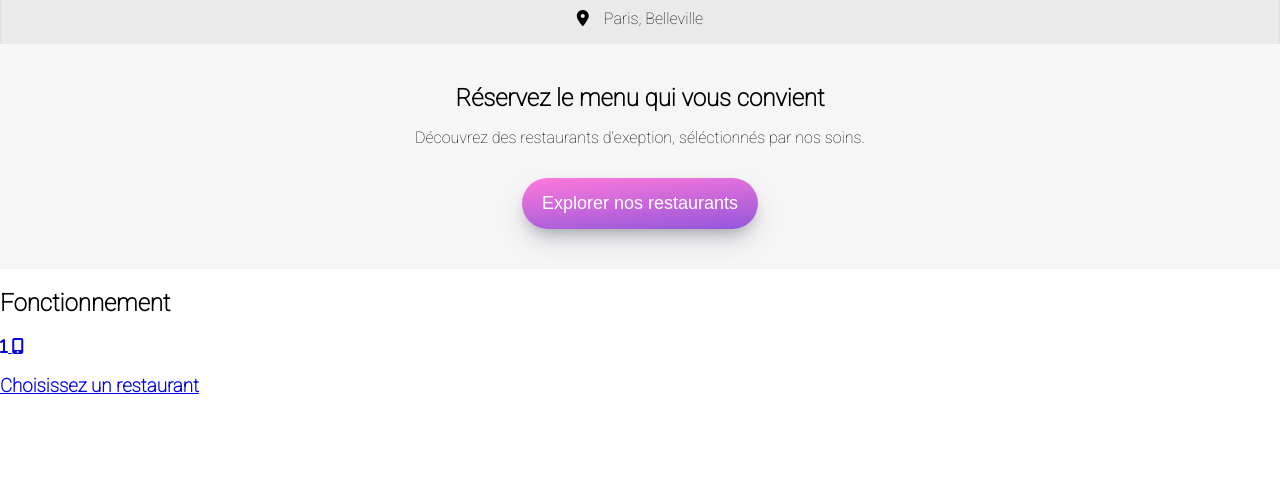
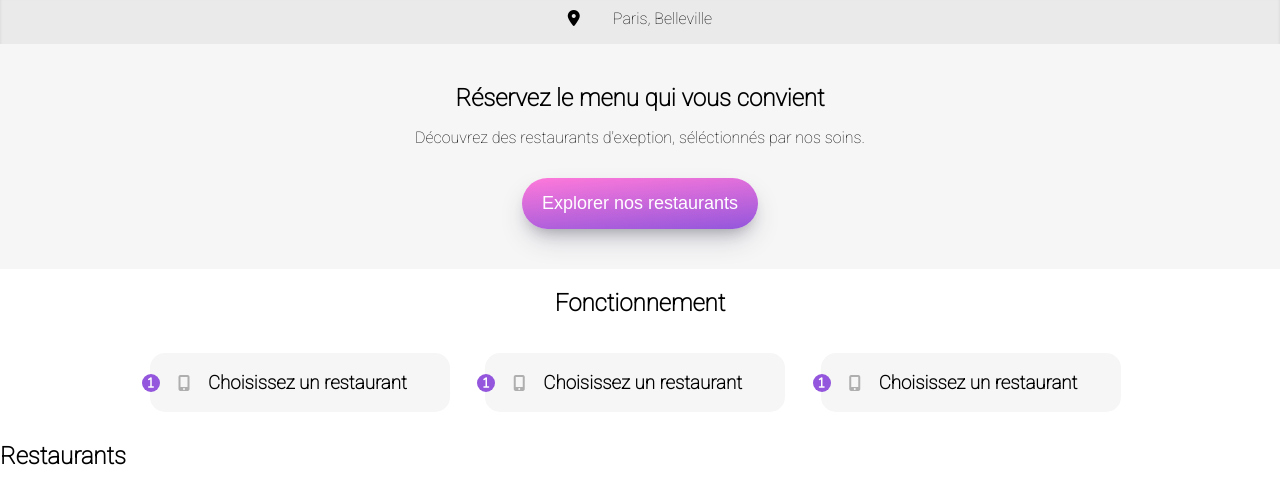
Before and after one commit to MalikMoulat/ohmyfood-projet3, a plain HTML site: page index.html in a window 1280 px wide. Shown: the part 72-576 px from the top of the page. Drawn offline with Linux system fonts and the light colour scheme.

Commit message:
Ajout de la section search dans iindex.html et du css

```diff
--- a/index.html
+++ b/index.html
@@ -23,16 +23,35 @@
             </div>
         </section>
 
-        <div>
-            <h2>Fonctionnement</h2>
+        <section class="search">
+            <h2 class="search__title">Fonctionnement</h2>
             <a href="#">
-                <div>
-                <i class="fa-solid fa-1"></i>
-                <i class="fa-solid fa-mobile-screen-button"></i>
-                <h3>Choisissez un restaurant</h3>
+                <div class="search__card">
+                    <i class="fa-solid fa-1"></i>
+                    <i class="fa-solid fa-mobile-screen-button"></i>
+                    <h3 class="search__card--h3">Choisissez un restaurant</h3>
                 </div>
             </a>
-        </div>
+            <a href="#">
+                <div class="search__card">
+                    <i class="fa-solid fa-1"></i>
+                    <i class="fa-solid fa-mobile-screen-button"></i>
+                    <h3 class="search__card--h3">Choisissez un restaurant</h3>
+                </div>
+            </a>
+            <a href="#">
+                <div class="search__card">
+                    <i class="fa-solid fa-1"></i>
+                    <i class="fa-solid fa-mobile-screen-button"></i>
+                    <h3 class="search__card--h3">Choisissez un restaurant</h3>
+                </div>
+            </a>
+        </section>
+
+        <section>
+            <h2>Restaurants</h2>
+
+        </section>
 
 
     </body>
--- a/main.scss
+++ b/main.scss
@@ -1,9 +1,16 @@
 @import "sass/utils/variables.scss";
+
+@import "sass/base/typography.scss";
+@import "sass/layout/icons.scss";
 @import "sass/pages/index.scss";
-@import "sass/base/typography";
 
 
 
 body{
     margin: 0;
 }
+
+a {
+    color: inherit;
+    text-decoration: none;
+}
--- /dev/null
+++ b/sass/layout/_icons.scss
@@ -0,0 +1,18 @@
+
+.fa-solid{
+    margin-right: 18px;
+}
+
+/* icons index.html */
+
+.fa-1{
+    padding: 3px 6px;
+    border-radius: 50px;
+    font-size: 12px;
+    background-color: $colour-primary;
+    color: #ffff;
+    margin-left: -8px;
+}
+.fa-mobile-screen-button{
+    color: #afafaf;
+}
--- a/sass/pages/_index.scss
+++ b/sass/pages/_index.scss
@@ -1,11 +1,7 @@
 header {
-    /*background-color: $colour-primary;*/
     height: 50px;
     width: 100%;
     padding-top: 15px;
-    @media screen and (max-width: 762px){
-        /*background-color: $colour-secondary;*/
-    }
     img {
         height: 60%;
         width: 60%;
@@ -17,7 +13,6 @@ header {
 }
 
 .intro{
-    /*border: 1px solid red;*/
     text-align: center;
 
         &__localisation{
@@ -29,7 +24,6 @@ header {
             margin: auto;
             background-color: #eaeaea;
             box-shadow: 0 5px 5px -3px grey inset;
-
                 &--icon{
                     margin: 0 15px 0 0;
                 }
@@ -59,3 +53,48 @@ header {
                 }
         }
 }
+
+.search{
+    max-width: 1000px;
+    width:100%;
+    margin: auto;
+    display: grid;
+    justify-content: center;
+    grid-template-columns: 1fr 1fr 1fr;
+    grid-column-gap: 6px;
+    grid-row-gap:6px;
+    @media screen and (max-width: 762px){
+        display: flex;
+        flex-direction: column;
+    }
+    &__title{
+        text-align: center;
+        grid-column: span 3;
+        @media screen and (max-width: 762px){
+            text-align: left;
+            padding-top: 25px;
+        }
+    }
+    &__card{
+        display: flex;
+        align-items: center;
+        border-radius: 15px;
+        width: 300px;
+        margin: 10px;
+        background-color: #f6f6f6;
+        @media screen and (max-width: 762px){
+            margin: 0;
+            width: 100%;
+            margin-bottom: 10px;
+        }
+                &:hover{
+                    background-color: lighten($colour-primary,35%);
+                }
+                &:hover .fa-mobile-screen-button {
+                    color: $colour-primary;
+                }
+        &--h3{
+            margin-right: 30px;
+        }
+    }
+}
```
Also changed, not shown: main.css, 1 other file.
